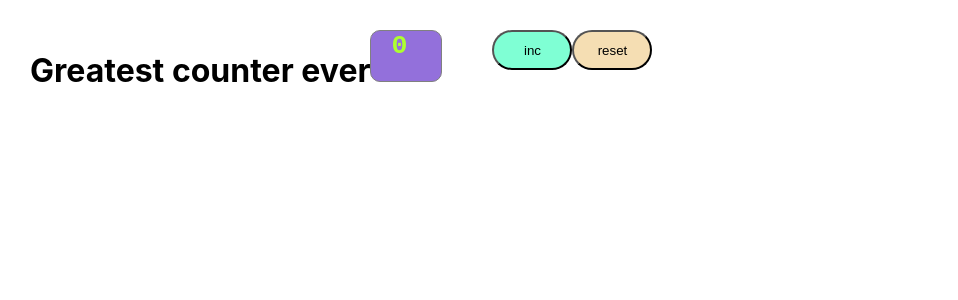
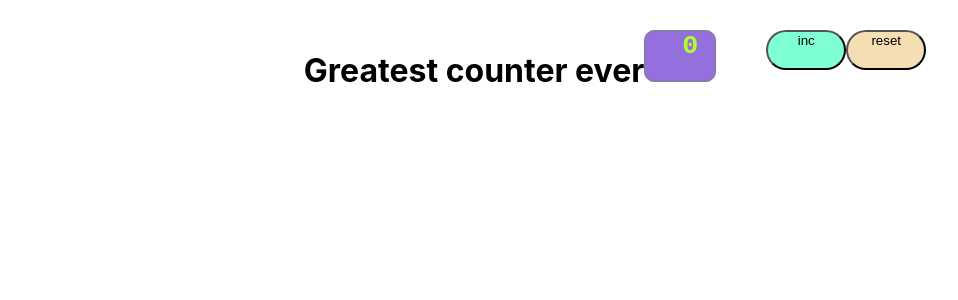
Before and after one commit to Masha-Gorb/Counter, a React (Create React App) app: page / in a window 1280 px wide. Shown: the top 300 px of the page, without its empty margins (0-958 px from the left). Built offline with nearby package versions, Linux system fonts and the light colour scheme.

Commit message:
add flex smth

```diff
--- a/src/App.css
+++ b/src/App.css
@@ -1,6 +1,7 @@
 .App {
   padding: 30px;
   display: flex;
+  justify-content: center;
 }
 
 .App > div {
--- a/src/Button.module.css
+++ b/src/Button.module.css
@@ -1,4 +1,6 @@
 .buttonReset {
+    display: flex;
+    justify-content: center;
     background-color: wheat;
     width: 80px;
     height: 40px;
@@ -6,6 +8,8 @@
 }
 
 .buttonInc {
+    display: flex;
+    justify-content: center;
     background-color: aquamarine;
     width: 80px;
     height: 40px;
--- a/src/Screen.module.css
+++ b/src/Screen.module.css
@@ -1,4 +1,6 @@
 .screen {
+    display: flex;
+    justify-content: center;
     background-color: mediumpurple;
     width: 50px;
     height: 50px;
```
